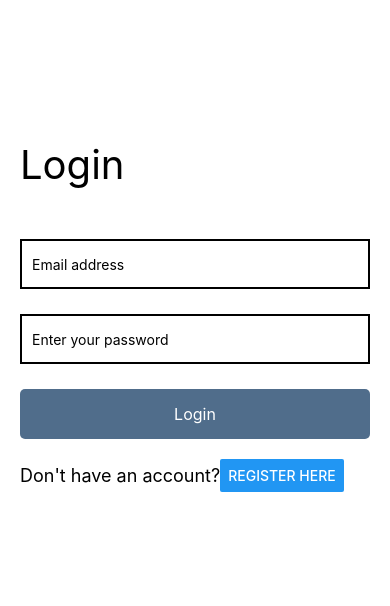
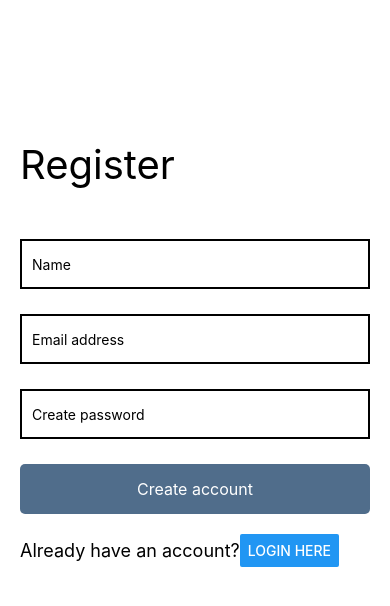
Before and after one commit to Michelpinto/finpayapp-react-native, a React Native app in the folder client/: screen /Login in a window 390 px wide. Both pictures are taken after a click on the button "REGISTER HERE". Shown: the top 606 px of the page. Built offline with nearby package versions, Linux system fonts and the light colour scheme.

Commit message:
handling links

```diff
--- a/client/src/screens/Login/Login.tsx
+++ b/client/src/screens/Login/Login.tsx
@@ -39,6 +39,10 @@ const Login: React.FC<Props> = ({ navigation }) => {
     }
   };
 
+  const handleRegister = () => {
+    navigation.navigate('Register');
+  };
+
   return (
     <LoginUI
       handleSubmit={handleSubmit}
@@ -46,6 +50,7 @@ const Login: React.FC<Props> = ({ navigation }) => {
       setEmail={setEmail}
       password={password}
       setPassword={setPassword}
+      handleRegister={handleRegister}
     />
   );
 };
--- a/client/src/screens/Login/LoginUI.tsx
+++ b/client/src/screens/Login/LoginUI.tsx
@@ -9,6 +9,7 @@ interface Props {
   password: string;
   setPassword: (password: string) => void;
   handleSubmit: () => void;
+  handleRegister: () => void;
 }
 
 const LoginUI: React.FC<Props> = ({
@@ -17,6 +18,7 @@ const LoginUI: React.FC<Props> = ({
   password,
   setPassword,
   handleSubmit,
+  handleRegister,
 }) => {
   return (
     <View style={styles.container}>
@@ -47,7 +49,7 @@ const LoginUI: React.FC<Props> = ({
 
       <View style={styles.Div}>
         <Text style={styles.linkText}>Don't have an account?</Text>
-        <Button title='Register here' />
+        <Button onPress={handleRegister} title='Register here' />
       </View>
     </View>
   );
--- a/client/src/screens/Register/Register.tsx
+++ b/client/src/screens/Register/Register.tsx
@@ -43,6 +43,10 @@ const Register: React.FC<Props> = ({ navigation }) => {
     }
   };
 
+  const handleLogin = () => {
+    navigation.navigate('Login');
+  };
+
   return (
     <RegisterUI
       handleSubmit={handleSubmit}
@@ -52,6 +56,7 @@ const Register: React.FC<Props> = ({ navigation }) => {
       password={password}
       setName={setName}
       name={name}
+      handleLogin={handleLogin}
     />
   );
 };
--- a/client/src/screens/Register/RegisterUI.tsx
+++ b/client/src/screens/Register/RegisterUI.tsx
@@ -10,6 +10,7 @@ interface RegisterUIProps {
   setPassword: (password: string) => void;
   name: string;
   setName: (name: string) => void;
+  handleLogin: () => void;
 }
 
 const RegisterUI: React.FC<RegisterUIProps> = ({
@@ -20,6 +21,7 @@ const RegisterUI: React.FC<RegisterUIProps> = ({
   setPassword,
   name,
   setName,
+  handleLogin,
 }) => {
   return (
     <View style={styles.container}>
@@ -56,7 +58,7 @@ const RegisterUI: React.FC<RegisterUIProps> = ({
 
         <View style={styles.Div}>
           <Text style={styles.linkText}>Already have an account?</Text>
-          <Button title='Login here' />
+          <Button onPress={handleLogin} title='Login here' />
         </View>
       </View>
     </View>
```
